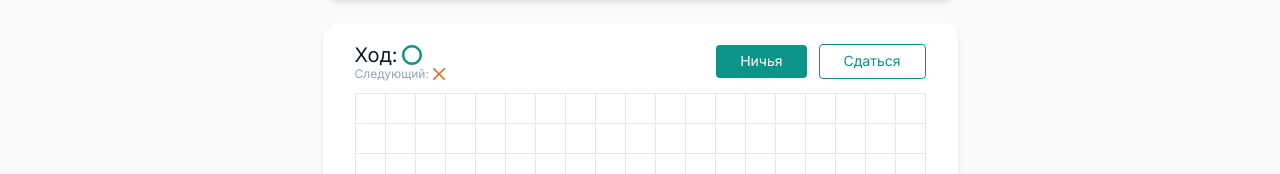
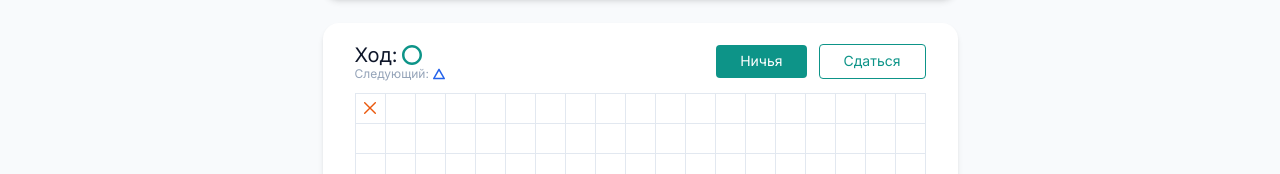
Before and after one commit to Yuthala/tit-tak-toe, a Next.js app: page / in a window 1280 px wide. Both pictures are taken after a click on the button 370 px from the left and 397 px from the top of the page. Shown: the part 289-463 px from the top of the page. Built offline with nearby package versions, Linux system fonts and the light colour scheme.

Commit message:
use-game-state

```diff
--- a/components/game/constants.js
+++ b/components/game/constants.js
@@ -6,3 +6,11 @@
 	TRIANGLE: 'triangle',
 	SQUARE: 'square'
 }
+
+//константа, в которой хранится порядок ходов
+export const MOVE_ORDER = [
+	GAME_SYMBOLS.CROSS,
+	GAME_SYMBOLS.ZERO,
+	GAME_SYMBOLS.TRIANGLE,
+	GAME_SYMBOLS.SQUARE
+]
--- a/components/game/game-field.jsx
+++ b/components/game/game-field.jsx
@@ -3,34 +3,16 @@
 import { CrossIcon } from './icons/cross-icon';
 import { UiButton } from '../uikit/ui-button';
 import { useState } from 'react';
-import { GAME_SYMBOLS } from './constants';
+import { GAME_SYMBOLS, MOVE_ORDER } from './constants';
+import { GameSymbol } from './game-symbol';
+import { useGameState } from './use-game-state';
 
-//константа, в которой хранится порядок ходов
-const MOVE_ORDER = [
-	GAME_SYMBOLS.CROSS,
-	GAME_SYMBOLS.ZERO,
-	GAME_SYMBOLS.TRIANGLE,
-	GAME_SYMBOLS.SQUARE
-]
-
-//функция расчета состояния следующего хода на основании currentMove
-function getNextMove(currentMove) {
-	const nextMoveIndex = MOVE_ORDER.indexOf(currentMove) + 1
-	//если MOVE_ORDER[nextMoveIndex] > 3, надо установить индекс 0 (ходит опять "крестик")
-	return MOVE_ORDER[nextMoveIndex] ?? MOVE_ORDER[0];
-}
 
 export function GameField({className}) {
-//СОСТОЯНИЯ
-	//состояние игровго поля. отрисовываем один раз пустое игровое поле (массив клеточек 19х19) при первоначальном рендере компонента
-	const [cells, setCells] = useState(() => new Array(19 * 19).fill(null));
-
-	//состояние какой текущий ход, начальное значение "крестик"
-	const [currentMove, setCurrentMove] = useState(GAME_SYMBOLS.CROSS);
-
-	//состояние какой следующий ход. Не заводим копию состояния currentMove, а расчитываем прямо при рендере.
-	const nextMove = getNextMove(currentMove);
-
+	const {	cells,
+		currentMove,
+		nextMove,
+		handleCellClick} = useGameState();
 
 	//переменная для GameMoveInfo (кнопки)
 	const actions =
@@ -41,18 +23,38 @@
 
 	return(
 		<GameFieldLayout className={className}>
-			<GameMoveInfo actions={actions} />
+			<GameMoveInfo
+				actions={actions}
+				currentMove={currentMove}
+				nextMove={nextMove}/>
 
 			<GameGrid>
-				{cells.map((_, index) => (
-					<GameCell key={index}>
-
-					</GameCell>
+				{cells.map((symbol, index) => (
+					<GameCell
+						key={index}
+						onClick={() => {
+							handleCellClick(index);
+					}}>
+						{symbol && <GameSymbol symbol={symbol} className="w-3 h-3"/>}
+				</GameCell>
 				))}
 			</GameGrid>
 		</GameFieldLayout>
 	);
 }
+
+//компонент отрисовки хода игры
+function GameCell({children, onClick}) {
+	return (
+			<button
+				onClick={onClick}
+				className="border border-slate-200 -ml-px -mt-px flex items-center justify-center"
+			>
+				{children}
+			</button>
+	);
+}
+
 
 //компонент для отображенияигрового поля
 function GameFieldLayout({children, className}) {
@@ -68,31 +70,17 @@
 	return (
 		<div className="flex gap-3 items-center">
 			<div className="mr-auto">
-				<div className="flex items-center gap-1 text-xl leading-tight">Ход: <ZeroIcon className="w-5 h-5"/></div>
-				<div className="flex items-center gap-1 text-xs leading-tight text-slate-400">Следующий: <CrossIcon /></div>
+				<div className="flex items-center gap-1 text-xl leading-tight">
+					Ход: <GameSymbol symbol={currentMove} className="w-5 h-5"/>
+				</div>
+				<div className="flex items-center gap-1 text-xs leading-tight text-slate-400">
+					Следующий: <GameSymbol symbol={nextMove} className="w-3 h-3"/>
+					</div>
 			</div>
 			{actions}
 		</div>
 	);
 }
-
-//компонент, хранящий логику отображения значка
-function GameSymbol({symbol}) {
-
-}
-
-//компонент отрисовки хода игры
-function GameCell({children, i}) {
-	return (
-			<button
-				key={i}
-				className="border border-slate-200 -ml-px -mt-px flex items-center justify-center"
-			>
-				{children}
-			</button>
-	);
-}
-
 
 //компонент отрисовки решетки игрового поля
 function GameGrid({children}) {
--- a/components/game/game-symbol.jsx
+++ b/components/game/game-symbol.jsx
@@ -3,17 +3,17 @@
 import { CrossIcon } from './icons/cross-icon';
 import { SquareIcon } from './icons/square-icon';
 import { TriangleIcon } from './icons/triangle-icon';
-import { ZeroIcon } from './icons/zero-icons';
+import { ZeroIcon } from './icons/zero-icon';
 
 //динамический выбор иконки (альтернатива if-else if else)
-export function GameSymbol({symbol}) {
+export function GameSymbol({symbol, className}) {
 
 	const Icon = {
 		[GAME_SYMBOLS.CROSS]: CrossIcon,
 		[GAME_SYMBOLS.ZERO]: ZeroIcon,
 		[GAME_SYMBOLS.TRIANGLE]: TriangleIcon,
 		[GAME_SYMBOLS.SQUARE]: SquareIcon
-	}[symbol] ?? CrossIcon;
+	}[symbol] ?? CrossIcon;//если символ не передан
 
-	return <Icon />;
+	return <Icon className={className}/>;
 }
--- a/components/game/icons/cross-icon.jsx
+++ b/components/game/icons/cross-icon.jsx
@@ -1,6 +1,7 @@
-export function CrossIcon() {
+export function CrossIcon(className) {
 	return (
 	  <svg
+	  	className={className}
 		width="12"
 		height="12"
 		viewBox="0 0 12 12"
--- a/components/game/icons/square-icon.jsx
+++ b/components/game/icons/square-icon.jsx
@@ -1,6 +1,7 @@
-export function SquareIcon() {
+export function SquareIcon(className) {
 	return (
 	  <svg
+	 	className={className}
 		width="12"
 		height="12"
 		viewBox="0 0 12 12"
--- a/components/game/icons/triangle-icon.jsx
+++ b/components/game/icons/triangle-icon.jsx
@@ -1,6 +1,7 @@
-export function TriangleIcon() {
+export function TriangleIcon(className) {
 	return (
 	  <svg
+	  	className={className}
 		width="12"
 		height="12"
 		viewBox="0 0 12 12"
--- /dev/null
+++ b/components/game/use-game-state.js
@@ -0,0 +1,47 @@
+import { MOVE_ORDER, GAME_SYMBOLS } from './constants';
+import { useState } from 'react';
+
+//функция расчета состояния следующего хода на основании currentMove
+function getNextMove(currentMove) {
+	const nextMoveIndex = MOVE_ORDER.indexOf(currentMove) + 1
+	//если MOVE_ORDER[nextMoveIndex] > 3, надо установить индекс 0 (ходит опять "крестик")
+	return MOVE_ORDER[nextMoveIndex] ?? MOVE_ORDER[0];
+}
+
+//кастомный хук
+export function useGameState() {
+//СОСТОЯНИЯ
+	//объединенное состояние: состояние игрового поля, состояние какой текущий ход
+	//начальное значение useState - отрисовываем один раз пустое игровое поле (массив клеточек 19х19) при первоначальном рендере компонента
+	const [{cells, currentMove}, setGameState] = useState(() => ({
+		cells: new Array(19 * 19).fill(null),
+		currentMove: GAME_SYMBOLS.CROSS
+	}));
+
+	//состояние какой следующий ход. Не заводим копию состояния currentMove, а расчитываем прямо при рендере.
+	const nextMove = getNextMove(currentMove);
+
+	//обработчик клика по клетке (хода)
+	const handleCellClick = (index) => {
+		setGameState((lastGameState) => {
+
+			if(lastGameState.cells[index]){
+				return lastGameState;
+			}
+
+			return {
+				...lastGameState,
+				currentMove: getNextMove(lastGameState.currentMove),
+				cells: lastGameState.cells.map((cell, i) => i === index ? lastGameState.currentMove : cell
+			),
+		};
+		});
+	};
+
+	return{
+		cells,
+		currentMove,
+		nextMove,
+		handleCellClick
+	}
+}
```
